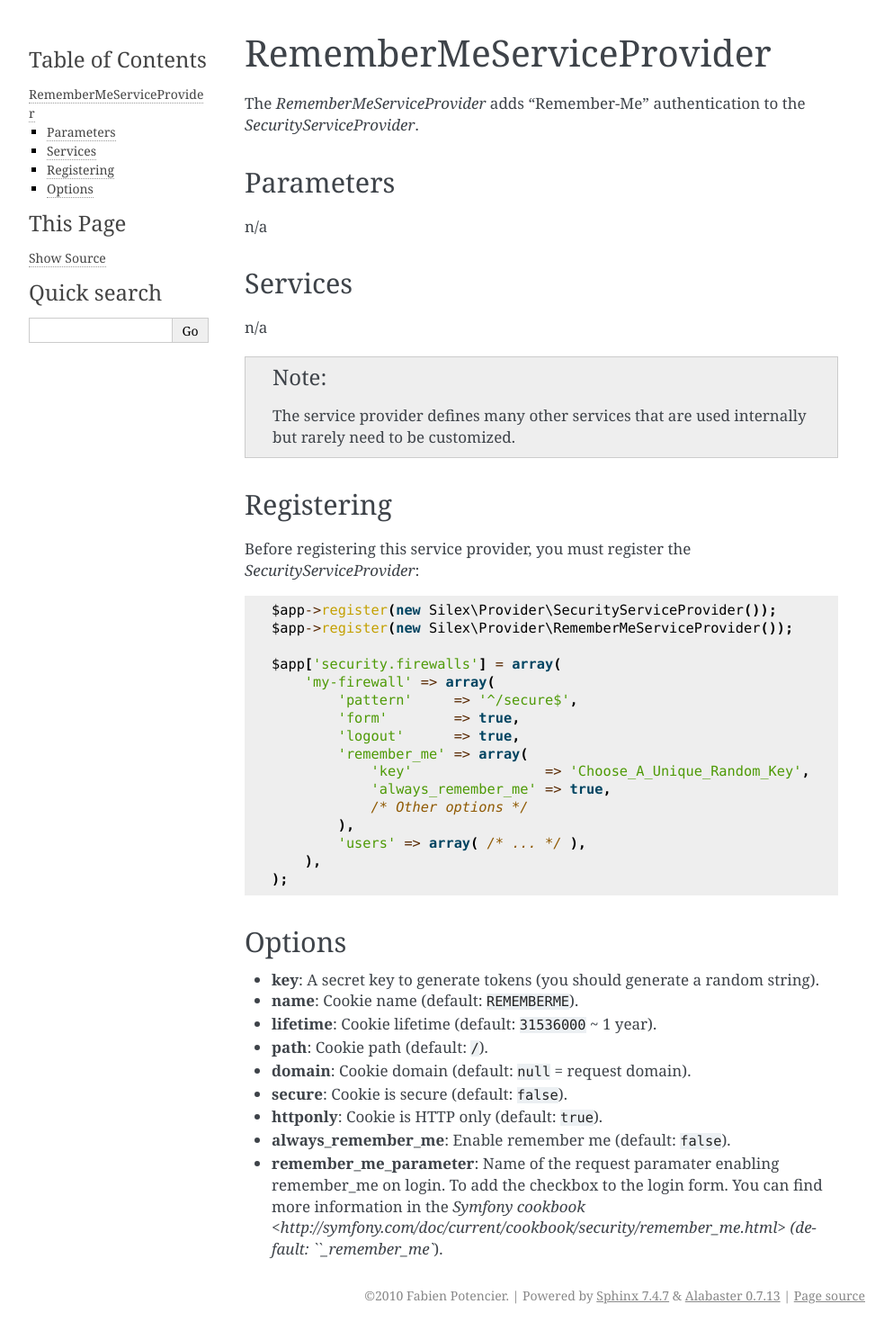
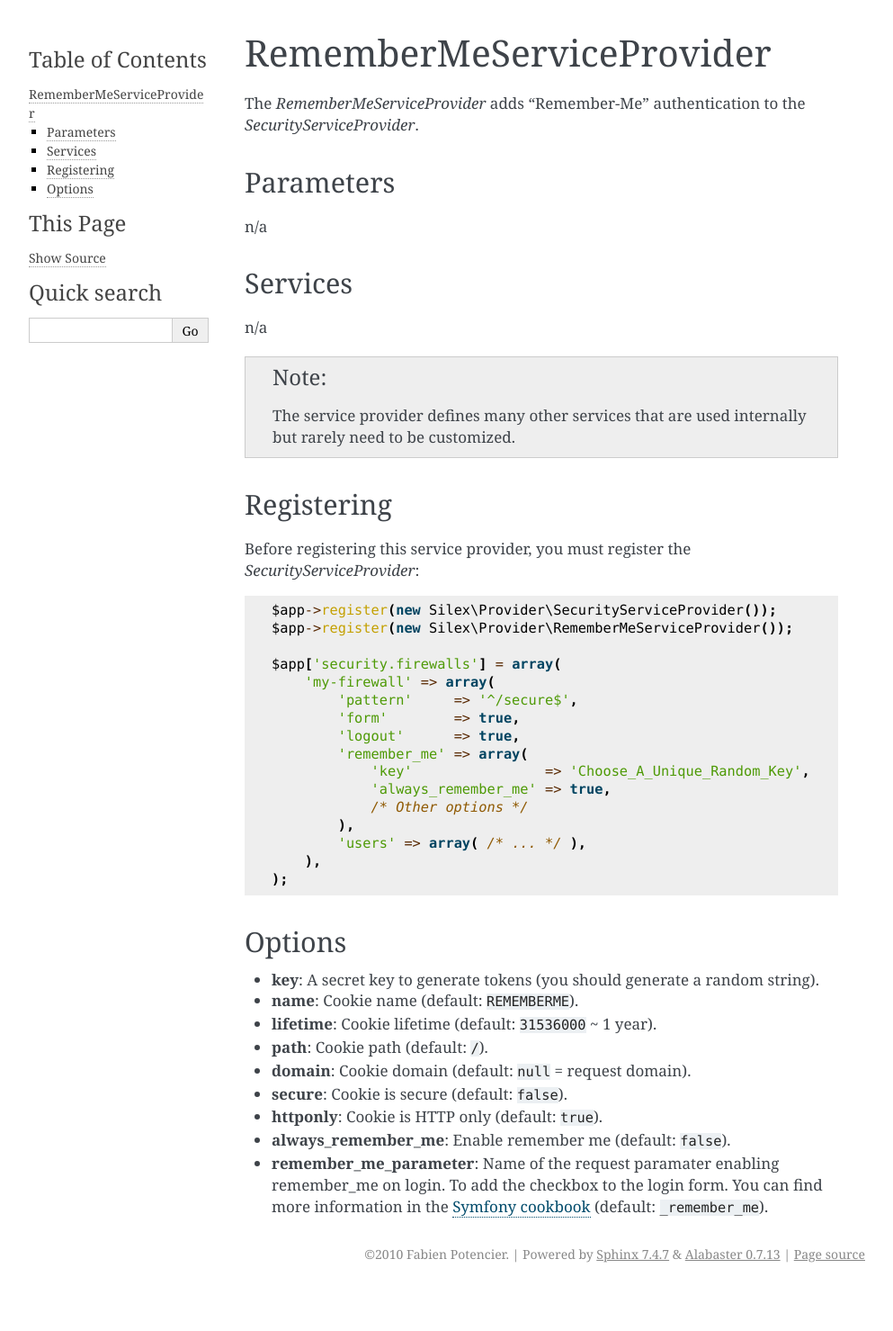
Before and after one commit to silexphp/Silex, a Sphinx documentation site: the page built from doc/providers/remember_me.rst, in a window 1280 px wide. Shown: the whole page at 90% size, without its empty margins (148-1141 px from the left). Built offline with Sphinx 7.4.7, drawn with Linux system fonts in a browser that asks for light colours; after the commit the page ends 1433 px from its top, so only the background shows below that; some of the changed lines change nothing that is shown.

Commit message:
fixed typo

```diff
--- a/doc/providers/remember_me.rst
+++ b/doc/providers/remember_me.rst
@@ -65,5 +65,5 @@
 * **remember_me_parameter**: Name of the request paramater enabling remember_me
   on login. To add the checkbox to the login form. You can find more
   information in the `Symfony cookbook
-  <http://symfony.com/doc/current/cookbook/security/remember_me.html> (default:
-  ``_remember_me``).
+  <http://symfony.com/doc/current/cookbook/security/remember_me.html>`_
+  (default: ``_remember_me``).
```
